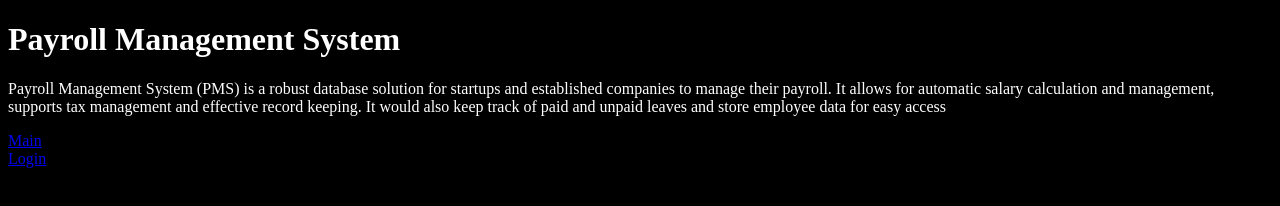
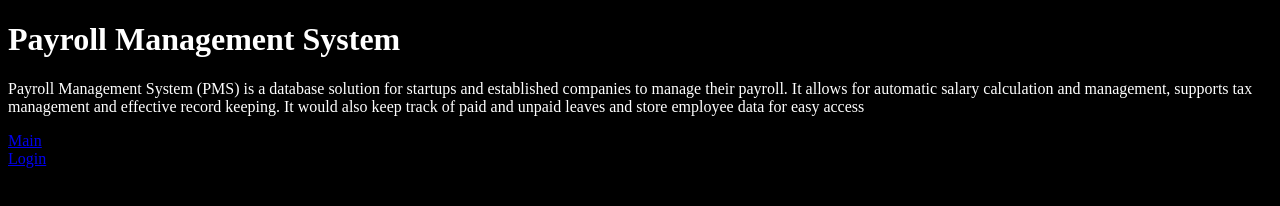
Before and after one commit to ahramin04/Employportal-with-java, a website: page index.html in a window 1280 px wide. Drawn offline with Linux system fonts and the light colour scheme; files that its build step writes are made by us from their sources.

Commit message:
index.html

```diff
--- a/index.html
+++ b/index.html
@@ -9,7 +9,7 @@
   <body>
     <h1>Payroll Management System</h1>
     <p>
-      Payroll Management System (PMS) is a robust database solution for startups
+      Payroll Management System (PMS) is a database solution for startups
       and established companies to manage their payroll. It allows for automatic
       salary calculation and management, supports tax management and effective
       record keeping. It would also keep track of paid and unpaid leaves and
```
